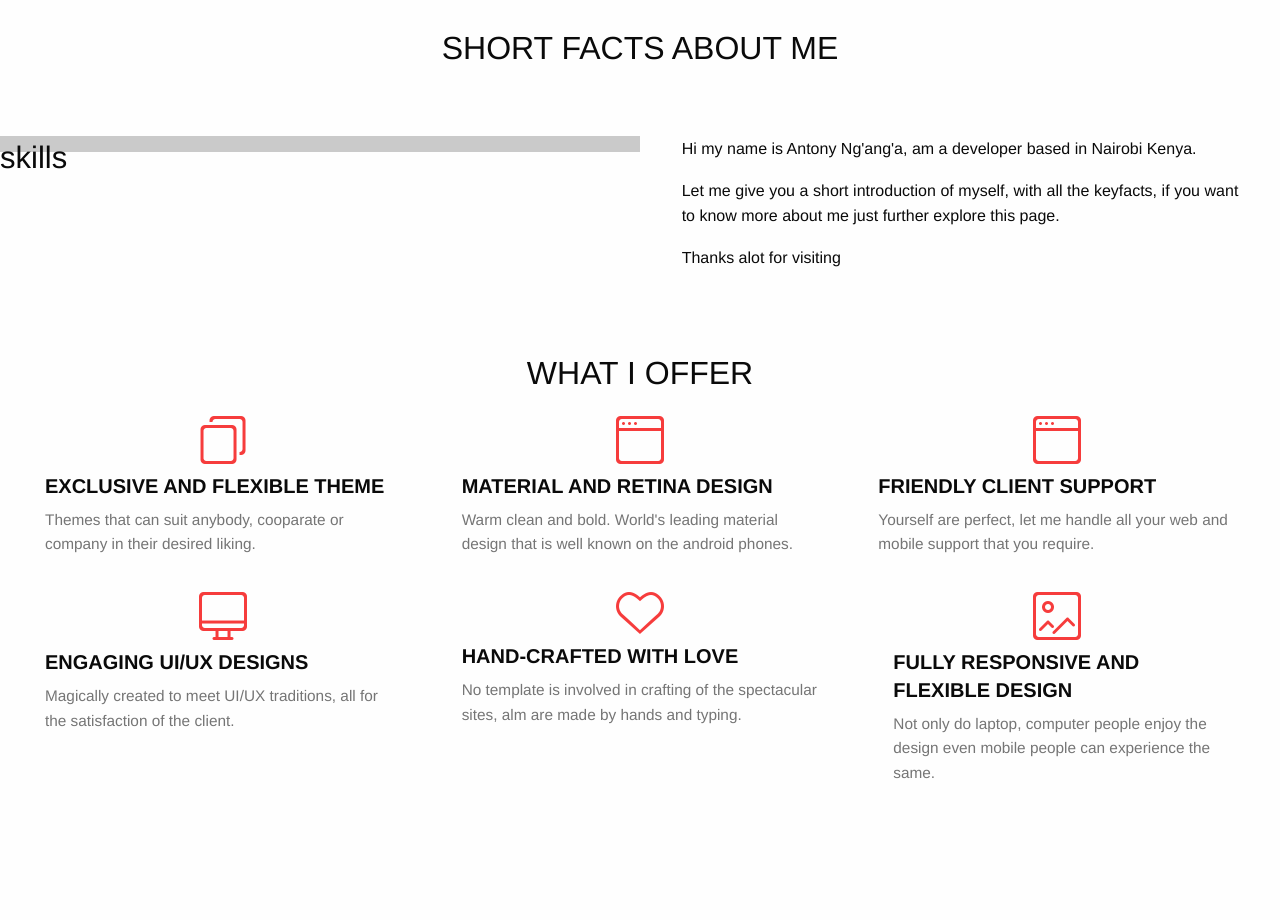
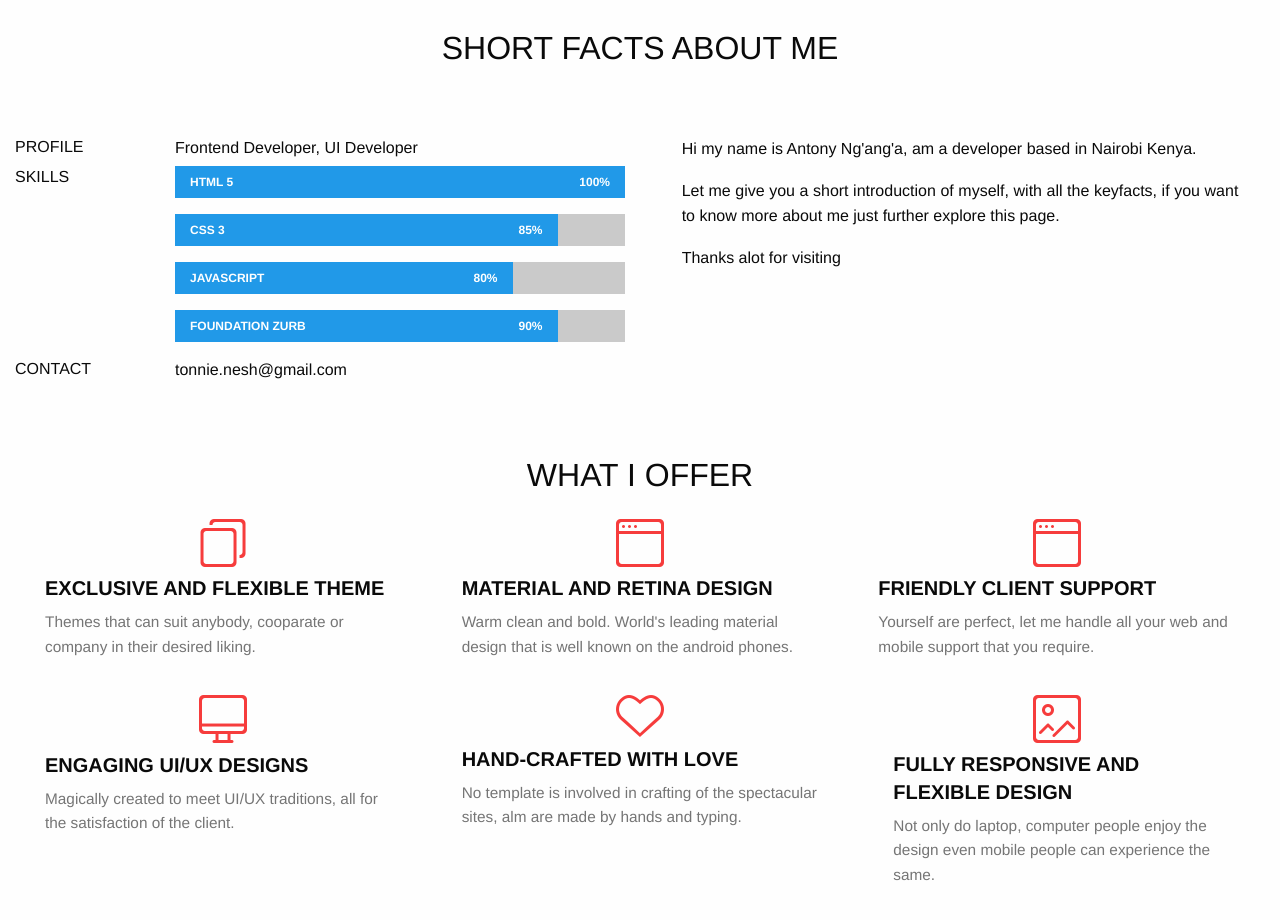
Before and after one commit to meshnesh/mellow-consultant, a plain HTML site: page index.html in a window 1280 px wide. Shown: the part 840-1760 px from the top of the page. Drawn offline with Linux system fonts and the light colour scheme.

Commit message:
added the profile section

```diff
--- a/css/app.css
+++ b/css/app.css
@@ -10,6 +10,9 @@ h5 {
     text-transform: uppercase;
     font-weight: 600;
     text-align: left;
+}
+h6{
+    text-transform: uppercase;
 }
 
 p {
@@ -173,7 +176,25 @@ nav.scrolling {
     font-weight: 100;
 }
 
+.progress {
+/*    background: transparent;*/
+        height: 2rem;
+}
 
+
+.tech{
+    text-align: left;
+    text-transform: uppercase;
+}
+.percnt{
+    text-align: right;
+}
+.progress-meter-text{
+    width: 100%
+}
+.bigFoot{
+    float: right;
+}
 /*PROJECTS SECTION*/
 
 .prjctimg {
@@ -428,7 +449,7 @@ footer {
         width: 80%;
         margin-left: 10%;
     }
-    .progress,
+    .progressto,
     .profile {
         width: 100%;
         font-size: 1.2em;
@@ -531,7 +552,7 @@ footer {
         margin-left: 12%;
         color: #000;
     }
-    .progress,
+    .progressto,
     .profile {
         width: 100%;
         font-size: 0.8em;
--- a/index.html
+++ b/index.html
@@ -11,7 +11,7 @@
     <link rel="icon" href="imgs/Final.png" type="image/gif">
     <link rel="stylesheet" href="css/foundation.css">
     <link rel="stylesheet" href="css/font-awesome.min.css">
-<!--    <link rel="stylesheet" href="css/font-awesome.css">-->
+    <!--    <link rel="stylesheet" href="css/font-awesome.css">-->
     <link rel="stylesheet" href="css/hover-min.css">
     <link rel="stylesheet" href="css/app.css"> </head>
 
@@ -39,10 +39,61 @@
     <div class="row second">
         <header>Short facts about me</header>
         <div class="row medium-uncollapse large-collapse facts">
-            <div class="small-6 columns progress">
-                <h3>
-                skills
-                </h3> </div>
+            <div class="small-6 columns progressto">
+                <div class="row">
+                    <div class="small-3 columns gressprofile">
+                        <h6>
+                            Profile
+                        </h6> </div>
+                    <div class="small-9 columns">
+                        <div class="column row"> Frontend Developer, UI Developer </div>
+                    </div>
+                </div>
+                <div class="row">
+                    <div class="small-3 columns gressprofile">
+                        <h6>
+                            skills
+                        </h6> </div>
+                    <div class="small-9 columns bigFoot">
+                        <div class="progress" role="progressbar" tabindex="0" aria-valuenow="20" aria-valuemin="0" aria-valuetext="25 percent" aria-valuemax="100"> <div class="progress-meter" style="width: 100%">
+
+                            <div class="row progress-meter-text">
+                                <div class="large-6 columns tech">HTML 5</div><div class="large-6 columns percnt">100%</div></div>
+                        </div> </div>
+                    </div>
+
+                    <div class="small-9 columns bigFoot">
+                        <div class="progress" role="progressbar" tabindex="0" aria-valuenow="20" aria-valuemin="0" aria-valuetext="25 percent" aria-valuemax="100"> <div class="progress-meter" style="width: 85%">
+                            <div class="row progress-meter-text">
+                                <div class="large-6 columns tech">CSS 3</div><div class="large-6 columns percnt">85%</div></div>
+                        </div> </div>
+                    </div>
+
+                    <div class="small-9 columns bigFoot">
+                        <div class="progress" role="progressbar" tabindex="0" aria-valuenow="20" aria-valuemin="0" aria-valuetext="25 percent" aria-valuemax="100"> <div class="progress-meter" style="width: 75%">
+                            <div class="row progress-meter-text">
+                                <div class="large-6 columns tech">javascript</div><div class="large-6 columns percnt">80%</div></div>
+                        </div> </div>
+                    </div>
+
+                    <div class="small-9 columns bigFoot">
+                        <div class="progress" role="progressbar" tabindex="0" aria-valuenow="20" aria-valuemin="0" aria-valuetext="25 percent" aria-valuemax="100"> <div class="progress-meter" style="width: 85%">
+                            <div class="row progress-meter-text">
+                                <div class="large-6 columns tech">foundation zurb</div><div class="large-6 columns percnt">90%</div></div>
+                        </div> </div>
+                    </div>
+
+                </div>
+                <div class="row">
+                    <div class="small-3 columns gressprofile">
+                        <h6>
+                            contact
+                        </h6> </div>
+                    <div class="small-9 columns">
+                        <div class="column row"> tonnie.nesh@gmail.com </div>
+                    </div>
+                </div>
+            </div>
             <div class="small-6 columns profile">
                 <div class="row">
                     <div class="small-11 small-centered columns">
```
